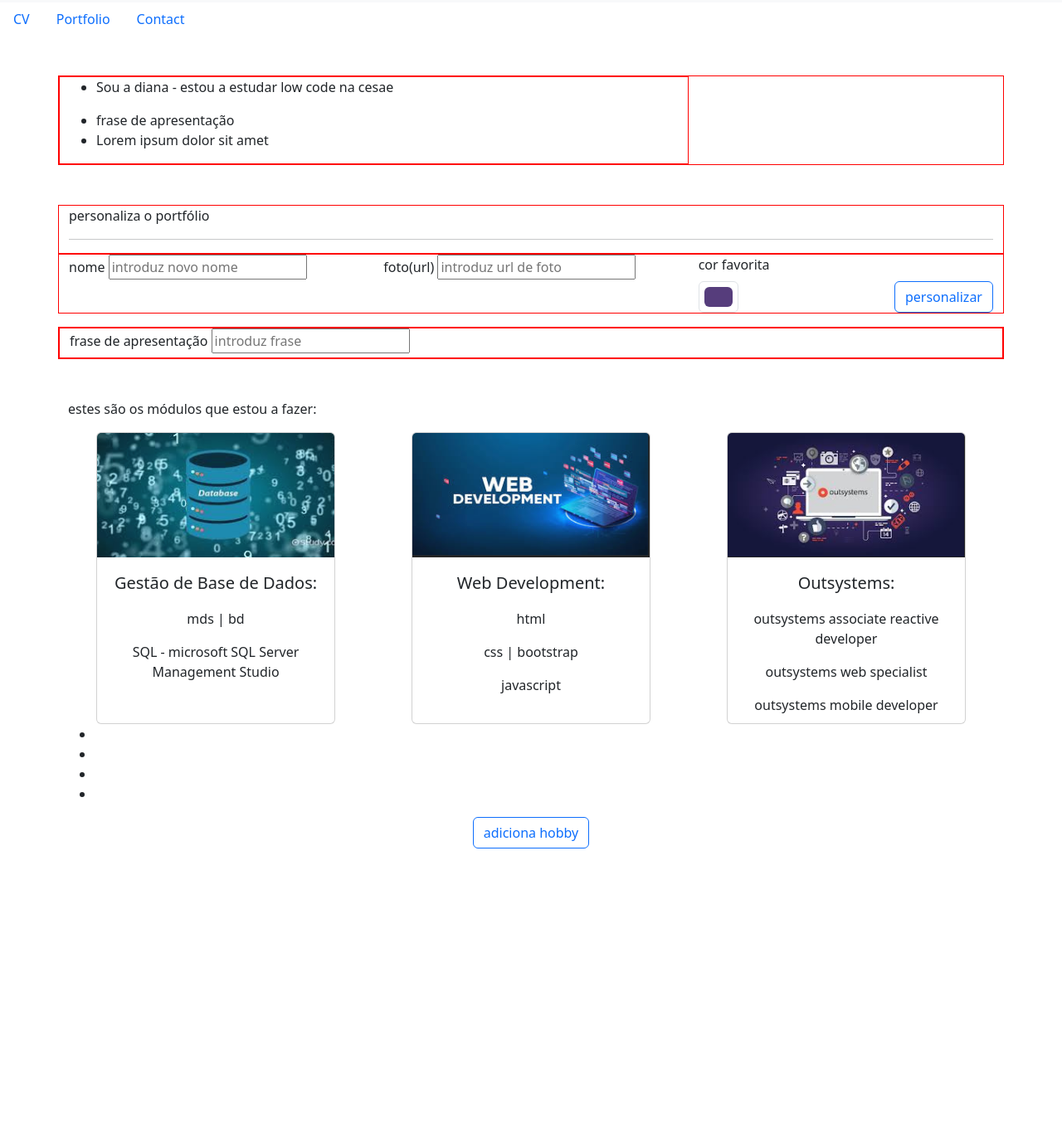
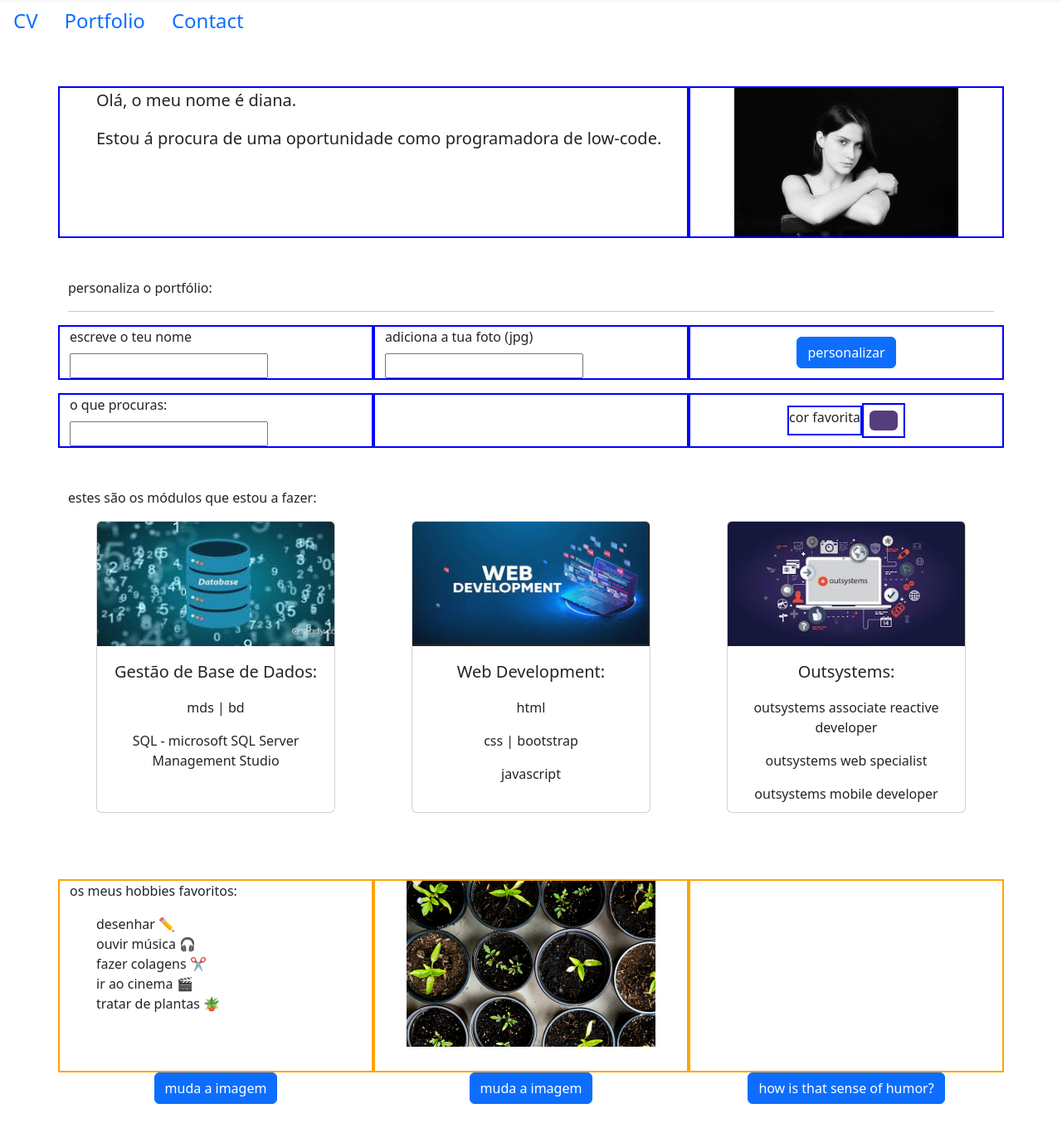
Before and after one commit to d-dv3/ProjetoFinaWeb-d, a website: page index.html in a window 1280 px wide. Shown: the part 79-1439 px from the top of the page at 83% size. Before the commit the page ends 1102 px from the top, so only its background shows below. Drawn offline with nearby package versions, Linux system fonts and the light colour scheme.

Commit message:
list - API

```diff
--- a/css/style.css
+++ b/css/style.css
@@ -1,6 +1,15 @@
 /*  */
 /*  */
 /*  */
+ul {
+  list-style: none;
+  margin: 0;
+  padding: 0;
+}
+#foto {
+  max-width: 300px;
+  max-height: 150px;
+}
 .btnEl {
   display: flex;
   justify-content: right;
--- a/index.html
+++ b/index.html
@@ -16,6 +16,7 @@
     />
     <!-- SCRIPT JS -->
     <script src="js/script.js" defer></script>
+    <script src="js/darkMode.js" defer></script>
   </head>
   <body>
     <!-- SCRIPT JS BOOTSTRAP -->
@@ -37,88 +38,91 @@
           </span>
         </button>
         <!-- .TOOGLE BUTTON DARK MODE/ LIGHT MODE -->
-        <!-- <span class="navbar-text"> Navbar text with an inline element </span> -->
         </div>
       </div>
     </nav>
     <!-- .NAVBAR -->
     <!-- NAVBAR-secondary -->
     <nav class="nav">
-      <a class="nav-link active" aria-current="page" href="#">CV</a>
-      <a class="nav-link" href="#">Portfolio</a>
-      <a class="nav-link" href="#">Contact</a>
-      <!-- <a class="nav-link disabled" aria-disabled="true">Disabled</a> -->
+      <a class="nav-link active" aria-current="page" href="#"><h4>CV</h4></a>
+      <a class="nav-link" href="#"><h4>Portfolio</h4></a>
+      <a class="nav-link" href="#"><h4>Contact</h4></a>
     </nav>
-    <!-- NAVBAR-secondary -->
+    <!-- .NAVBAR-secondary -->
     <!-- GRID 2COL -->
-    <div class="container mt-5 mb-5" style="border: 1px solid red;">
+    <div class="container mt-5 mb-5">
       <!-- FORM -->
-      <form id="portflForm" action="/backend">
+      <form id="portflForm" action="/backend" style="margin-bottom: 2rem;">
         <div class="row">
-          <form>
-          <div class="col-8" style="border: 1px solid red;">
+          <div class="col-8"  style="border:2px solid blue;">
             <ul>
-              <li><p>Sou a <span id="newNamePlaceholder">diana</span> - estou a estudar low code na cesae</p>
+              <li><p class="fs-5">Olá, o meu nome é <span id="newNamePlaceholder">diana</span>.</p>
               </li>
-              <li  id="novaFrasePlaceholder">
-              frase de apresentação</li>
-              <li><p>
-              Lorem ipsum dolor sit amet
-              </p></li>
+              <li><p class="fs-5">Estou á procura de uma oportunidade como <span id="novaFrasePlaceholder"> programadora de low-code</span>.</p></li>
             </ul>
           </div>
           <!--  -->
-          <div class="col-4 imgEl" style="border: 1px solid white">
-
-            <!-- <img id="trocarImg"
-            src="https://unsplash.com/photos/a-woman-sitting-at-a-table-with-her-hand-on-her-chin-Wk5qXSi3hRc?utm_source=unsplash&utm_medium=referral&utm_content=creditCopyText.jpg"
-            alt=""/> -->
+          <div class="col-4 imgEl"  style="border:2px solid blue;">
+            <img id="trocarImg"
+            src="img/vitaliy-shevchenko-djoZc69XK6k-unsplash.jpg"
+            alt=""/>
           </div>
         </div>
       </div>
       <!-- .GRID 2COL -->
-      <diV class="container" style="border: 1px solid red;"">
-        <p>personaliza o portfólio</p>
+      <diV class="container"
+        <p class="fs-5">personaliza o portfólio:</p>
         <hr>
       </diV>
       <!-- GRID - 2 COL ? -->
-      <div class="container mb-3" style="border: 1px solid red;">
+      <div class="container mb-3">
         <div class="row" >
-          <div class="col">
-            <label for="nome" class="form-label">nome</label>
+          <div class="col"  style="border:2px solid blue;">
+            <label for="nome" class="form-label">escreve o teu nome</label><br>
             <!-- INPUT_ 1 -->
-            <input id="name" type="text" placeholder="introduz novo nome" value="" name="name">
+            <input id="name" type="text" placeholder="" value="" name="name">
           </div>
           <!--  -->
-          <div class="col">
-            <label for="foto" class="form-label">foto(url)</label>
+          <div class="col"  style="border:2px solid blue;">
+            <label for="foto" class="form-label">adiciona a tua foto (jpg)</label><br>
             <!-- INPUT_ 2 -->
-            <input id="foto" type="#" placeholder="introduz url de foto" value="" name="foto">
+            <input id="foto" type="#" placeholder="" value="" name="foto">
           </div>
-          <div class="col">
-            <label for="exampleColorInput" class="form-label">cor favorita</label>
-            <div class="formEl">
-              <!-- COLOR PICKER -->
-              <input type="color" class="form-control form-control-color" id="exampleColorInput" value="#563d7c" title="Choose your color">
-              <!-- .COLOR PICKER -->
+          <div class="col" style="border:2px solid blue;display: flex;justify-content: center;align-items: center;">
             <!-- BUTTON SUBMIT -->
             <button type="submit" class="btn btn-outline-primary">personalizar</button>
-              </button>
-            </div>
           </div>
         </div>
       </div>
       <!--  -->
-      <div class="container mb-5" style="border: 1px solid red;">
+      <div class="container mb-5">
         <div class="row" >
-          <div class="col" style="border: 1px solid red;"  >
-            <label for="" class="form-label">frase de apresentação</label>
+
+          <div class="col"  style="border:2px solid blue;">
+            <label for="" class="form-label">o que procuras:</label><br>
             <!-- INPUT_ 3 -->
-            <input id="novaFrase" type="text" placeholder="introduz frase" value="" name="frase">
+            <input id="novaFrase" type="text" placeholder="" value="" name="frase">
           </div>
+
+          <div class="col"  style="border: 2px solid blue;"></div>
+
+          <div class="col" style="border:2px solid blue;display: flex;justify-content: center;align-items: center;">
+
+             <div style="border:2px solid blue;display: flex;justify-content: center;align-items: center;">
+              <!-- COLOR PICKER -->
+              <label for="exampleColorInput" class="form-label">cor favorita</label>
+
+             </div>
+             <div style="border:2px solid blue;display: flex;justify-content: center;align-items: center;">
+                            <input type="color" class="form-control form-control-color" id="exampleColorInput" value="#563d7c" title="Choose your color">
+              <!-- .COLOR PICKER -->
+             </div>
+
+
         </div>
       </div>
     </form>
+  </div>
     <!-- .FORM -->
     <!-- .FORM -->
     <!-- .FORM -->
@@ -127,7 +131,6 @@
     <!-- .FORM -->
     <!-- .FORM -->
     <!-- .GRID - 1 COL -->
-
 
 
 
@@ -142,12 +145,11 @@
     <div class="row">
       <div class="col cardEl">
         <!-- card-01 -->
-          <div class="card" style="width: 18rem">
+        <div class="card" style="width: 18rem; margin-bottom: 2rem;">
           <img
             src="img/databaseImg.png"
             class="card-img-top cardImg"
-              alt="..."
-            />
+            alt="..."/>
             <div class="card-body cardTextBox">
               <p class="card-text fs-5">Gestão de Base de Dados:</p>
               <p class="card-text">mds | bd</p>
@@ -160,7 +162,7 @@
         </div>
         <div class="col cardEl">
           <!-- card-02 -->
-          <div class="card" style="width: 18rem">
+          <div class="card" style="width: 18rem; margin-bottom: 2rem;">
             <img src="img/webImg.png" class="card-img-top cardImg" alt="..." />
             <div class="card-body cardTextBox">
               <p class="card-text fs-5">Web Development:</p>
@@ -173,7 +175,7 @@
         </div>
         <div class="col cardEl">
           <!-- card-03 -->
-          <div class="card" style="width: 18rem">
+          <div class="card" style="width: 18rem;margin-bottom: 2rem;">
             <img
               src="img/outsystemsImg.png"
               class="card-img-top cardImg"
@@ -186,13 +188,66 @@
               <p class="card-text">outsystems mobile developer</p>
             </div>
           </div>
+
+        </div>
         <!-- card-03 -->
-        </div>
       </div>
     </div>
     <!-- .GRID - 3 COL -->
     <!-- SCRIPT IONICONS -->
-<div class="container text-center">
+
+    <div class="container mt-5">
+      <div class="row" style="min-height:300px;">
+        <!-- COL 1 -->
+        <div class="col" style="border: 2px solid orange;">
+          <p>os meus hobbies favoritos:</p>
+          <ul>
+            <li>desenhar ✏️</li>
+            <li>ouvir música 🎧</li>
+            <li>fazer colagens ✂️</li>
+            <li>ir ao cinema 🎬</li>
+            <li>tratar de plantas 🪴</li>
+          </ul>
+        </div>
+        <!-- COL 2 -->
+        <div class="col text-center" style="border: 2px solid orange;">
+          <img src="img/markus-spiske-4PG6wLlVag4-unsplash.png">
+        </div>
+        <!-- col3 -->
+        <div class="col text-center" style="border: 2px solid orange;">
+          <div class="text-center">
+            <ul id="jokeList">
+            </ul>
+          </div>
+        <div>
+
+      </div>
+    </div>
+
+    <div class="container">
+      <div class="row">
+        <!-- col 1 -->
+        <div class="col text-center">
+          <button class="btn btn-outline-primary">muda a imagem</button>
+        </div>
+        <!-- col 2 -->
+        <div class="col text-center">
+          <button class="btn btn-outline-primary">muda a imagem</button>
+        </div>
+        <!-- col3 -->
+        <div class="col text-center">
+          <button id="getJoke" class="btn btn-outline-primary">how is that sense of humor?</button>
+        </div>
+      </div>
+    </div>
+
+
+
+    <!--  -->
+    <!--  -->
+    <!--  -->
+    <!--  -->
+<!-- <div class="container text-center">
   <ul id="hobList">
     <li></li>
     <li></li>
@@ -200,7 +255,7 @@
     <li></li>
   </ul>
   <button id="addHobby" class="btn btn-outline-primary" >adiciona hobby</button>
-</div>
+</div> -->
 
 
   </body>
--- /dev/null
+++ b/js/darkMode.js
@@ -0,0 +1,43 @@
+"use strict";
+
+//BOOTSTRAP DARK MODE / LIGHT MODE
+document.querySelectorAll(".btn").forEach((buttonElement) => {
+  const button = bootstrap.Button.getOrCreateInstance(buttonElement);
+  button.toggle();
+});
+
+(() => {
+  const html = document.documentElement; // <html data-bs-theme="…">
+  const btn = document.getElementById("themeToggle");
+  const label = document.getElementById("themeLabel");
+  const knobIcon = document.getElementById("knobIcon");
+
+  // ── Restore saved preference (falls back to OS preference) ──
+  const saved = localStorage.getItem("bs-theme");
+  const prefersDark = window.matchMedia("(prefers-color-scheme: dark)").matches;
+  const initial = saved ?? (prefersDark ? "dark" : "light");
+  applyTheme(initial);
+
+  // ── Toggle on click ──
+  btn.addEventListener("click", () => {
+    const next =
+      html.getAttribute("data-bs-theme") === "dark" ? "light" : "dark";
+    applyTheme(next);
+    localStorage.setItem("bs-theme", next);
+  });
+
+  function applyTheme(theme) {
+    html.setAttribute("data-bs-theme", theme);
+
+    if (theme === "dark") {
+      knobIcon.className = "bi bi-moon-stars-fill";
+      if (label) label.textContent = "Dark mode";
+      btn.setAttribute("aria-pressed", "true");
+    } else {
+      knobIcon.className = "bi bi-sun-fill";
+      if (label) label.textContent = "Light mode";
+      btn.setAttribute("aria-pressed", "false");
+    }
+  }
+})();
+//.BOOTSTRAP DARK MODE / LIGHT MODE
```
Also changed, not shown: js/script.js (+29 -53 lines), img/austin-neill-hgO1wFPXl3I-unsplash.png (added), img/markus-spiske-4PG6wLlVag4-unsplash.png (added), img/vitaliy-shevchenko-djoZc69XK6k-unsplash.jpg (added). Lines whose indentation alone changed are shown as unchanged.
